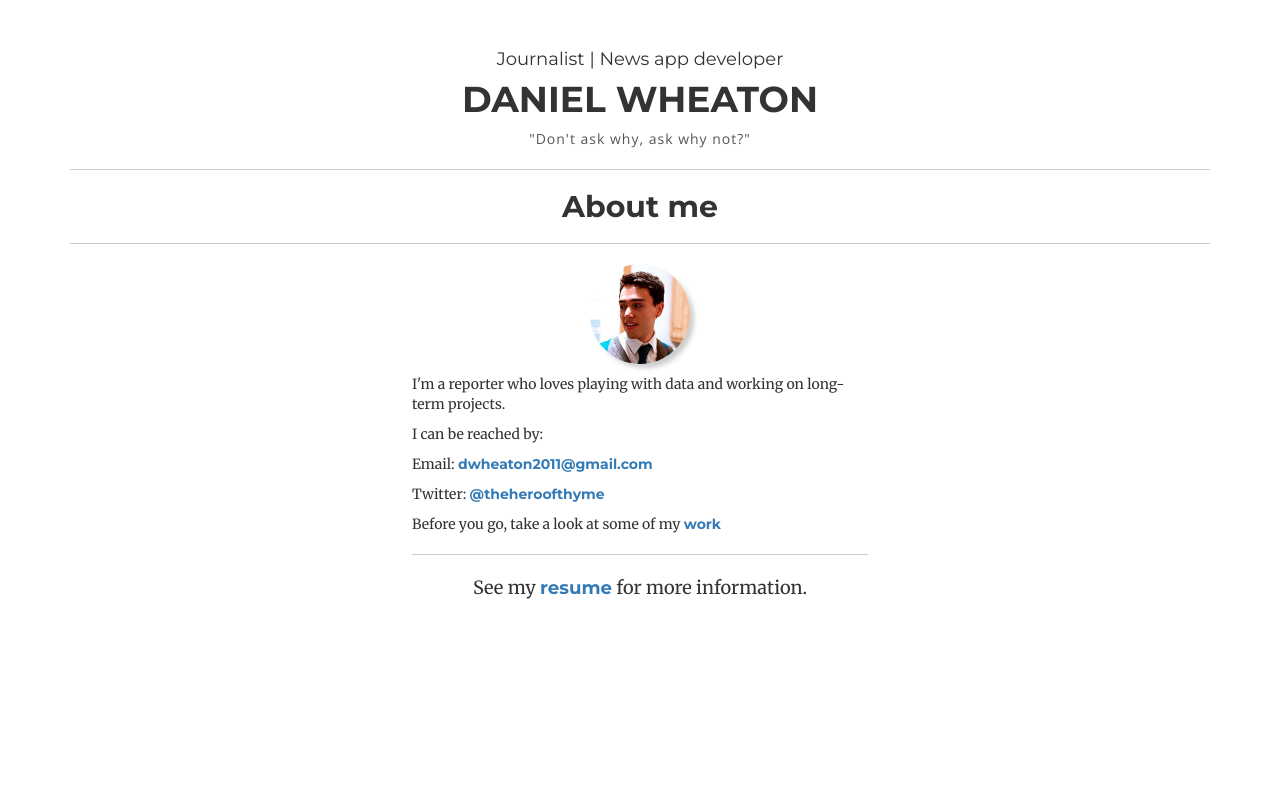
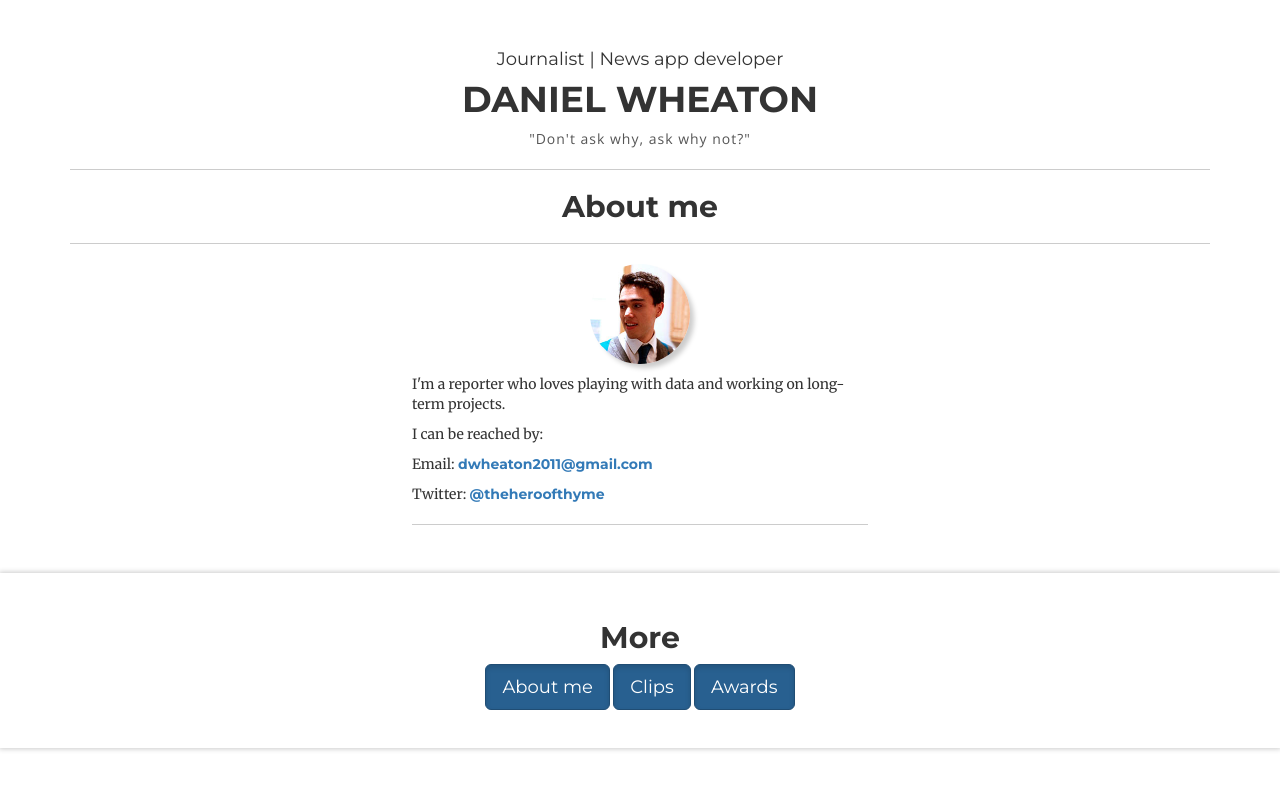
Before and after one commit to dwheaton2011/dwheaton2011.github.io, a plain HTML site: page index.html in a window 1280 px wide. Drawn offline with nearby package versions, Linux system fonts and the light colour scheme.

Commit message:
Last update

```diff
--- a/index.html
+++ b/index.html
@@ -27,16 +27,22 @@
 			<p>I can be reached by:</p>
 			<p>Email: <a href="mailto:dwheaton2011@gmail.com">dwheaton2011@gmail.com</a>
 			<p>Twitter: <a href='https://twitter.com/theheroofthyme'>@theheroofthyme</a></p>
-			<p>Before you go, take a look at some of my <a href=http://dwheaton2011.github.io/clips>work</a></p>
+
 
 			<hr>
+	</div>
+</div>
+    <div class='job'>
+			<h2>More</h2>
+            <p>
+            <a href="http://dwheaton2011.github.io/" class="btn btn-primary btn-lg active" role="button">About me</a>
+            <a href="http://dwheaton2011.github.io/clips" class="btn btn-primary btn-lg active" role="button">Clips</a>
+            <a href="http://dwheaton2011.github.io/awards" class="btn btn-primary btn-lg active" role="button">Awards</a>
 
-			<p class='resumeresume'>See my <a href='/resume.html'>resume</a> for more information.</p>
+            </p>
 
 
-
-	</div>
-</div>
+		</div>
 
 
 </body>
```
